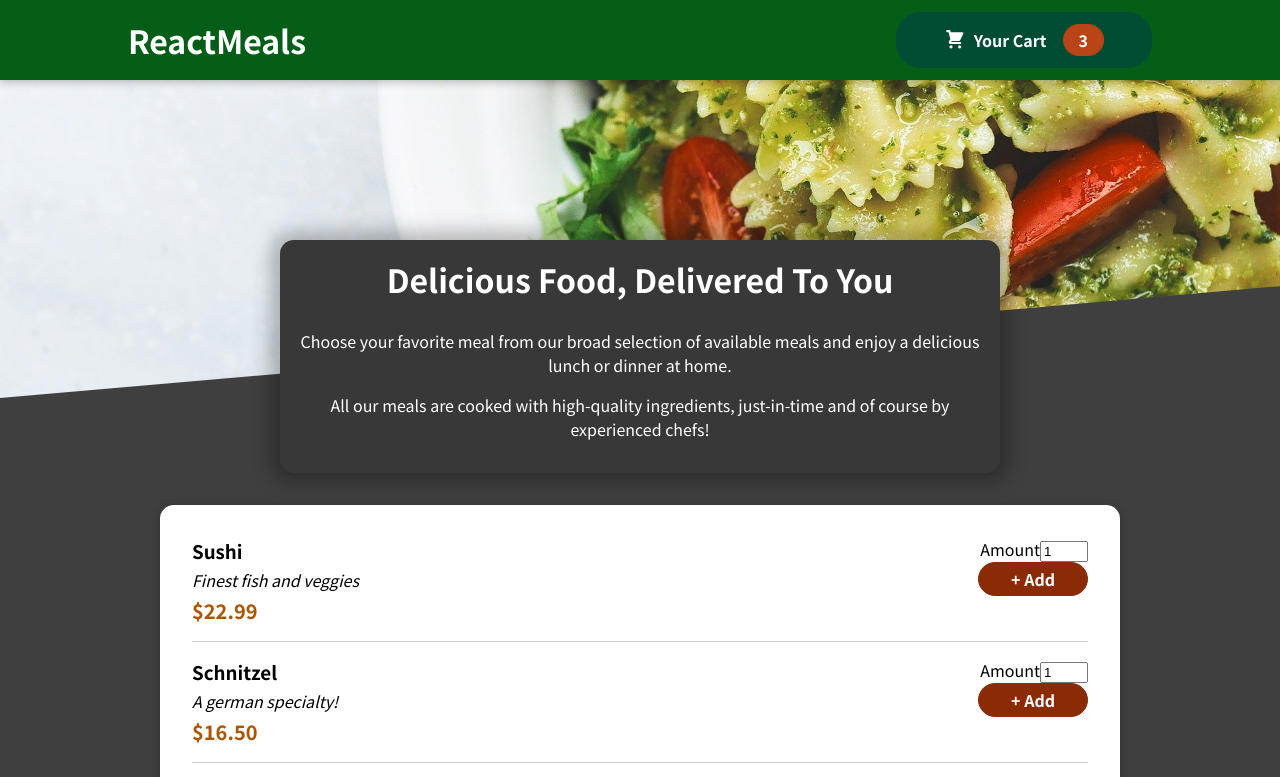
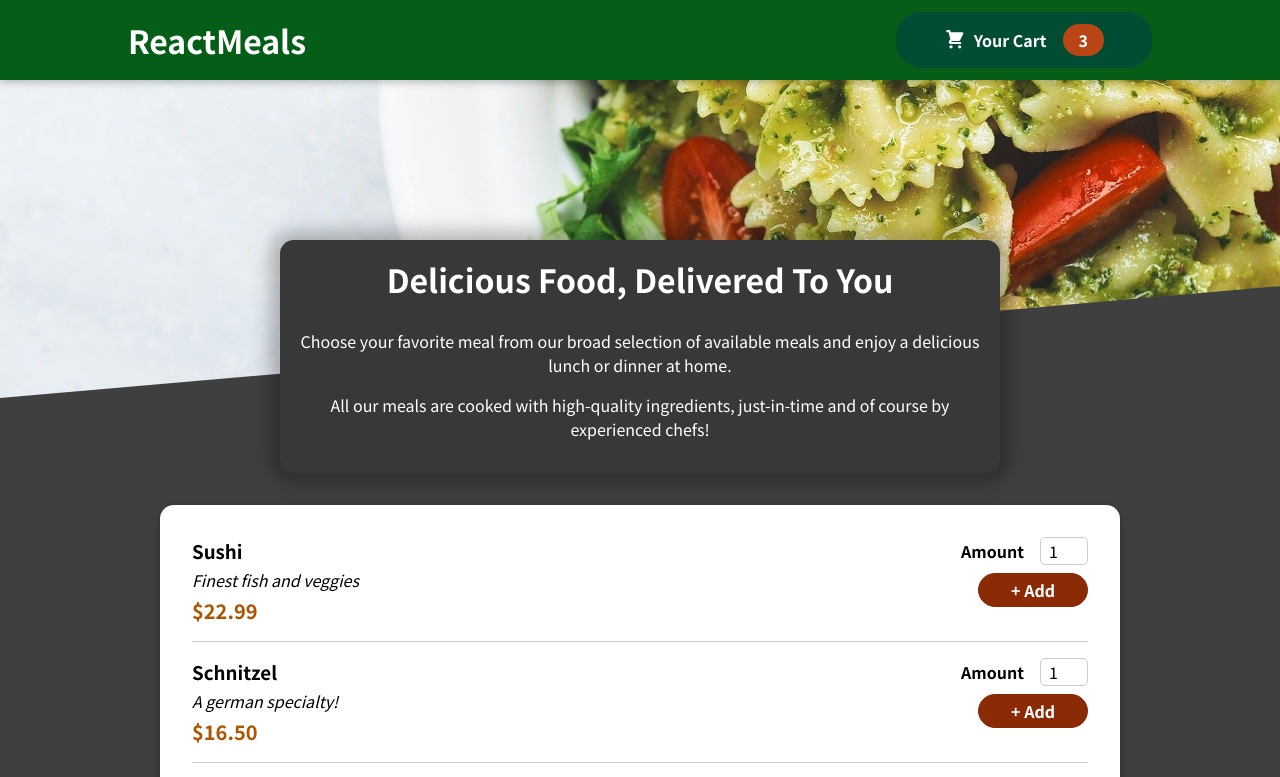
Before and after one commit to Neniya/Food-Order-App-React, a React (Create React App) app: page / in a window 1280 px wide. Shown: the top 777 px of the page. Built offline with nearby package versions, Linux system fonts and the light colour scheme.

Commit message:
add Input style

```diff
--- a/src/components/UI/Input.module.css
+++ b/src/components/UI/Input.module.css
@@ -0,0 +1,18 @@
+.input {
+  display: flex;
+  align-items: center;
+  margin-bottom: 0.5rem;
+}
+
+.input label {
+  font-weight: bold;
+  margin-right: 1rem;
+}
+
+.input input {
+  width: 3rem;
+  border-radius: 5px;
+  border: 1px solid #ccc;
+  font: inherit;
+  padding-left: 0.5rem;
+}
```
